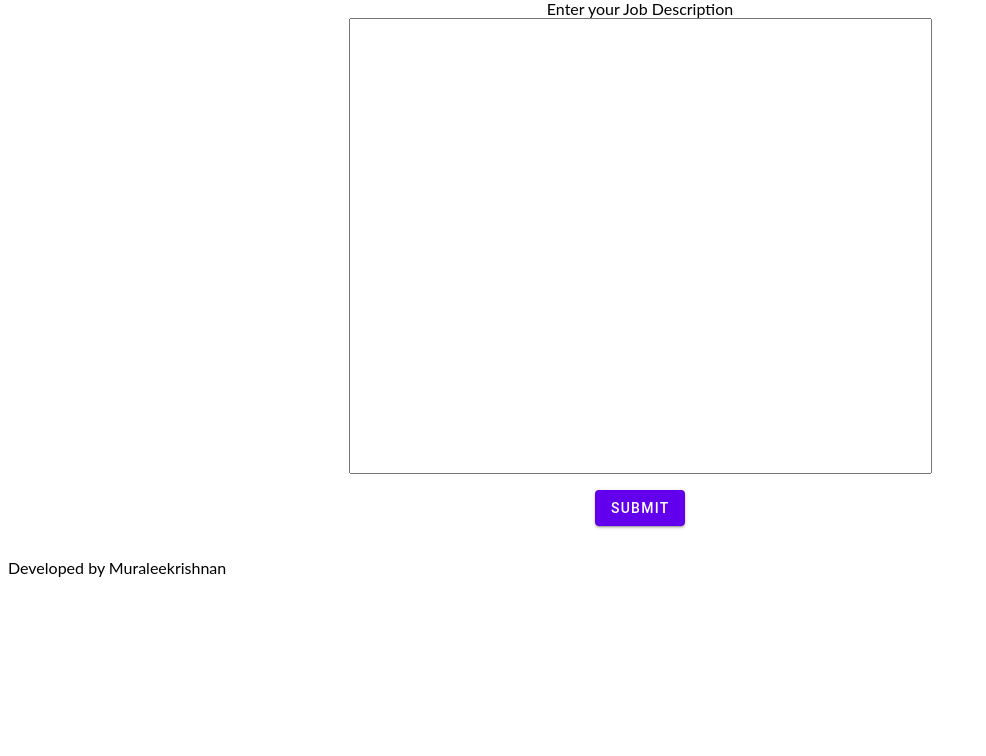
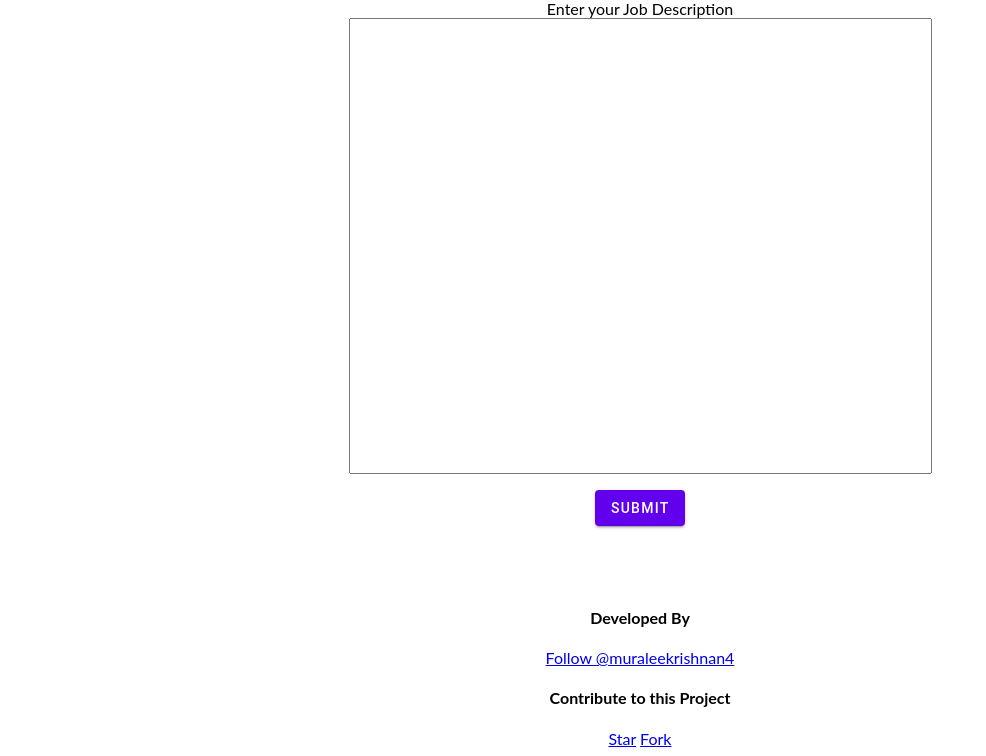
Before and after one commit to muraleekrishnan4/Fit-My-Resume, a Flask app: page / in a window 1280 px wide. Shown: the part 183-939 px from the top of the page, without its empty margins (0-986 px from the left). Before the commit the page ends 760 px from the top, so only its background shows below. Run offline with Flask 2, Linux system fonts and the light colour scheme.

Commit message:
Update index.html

```diff
--- a/templates/index.html
+++ b/templates/index.html
@@ -1,14 +1,18 @@
 <html>
 
 	<head>
+		<title>Fit My Resume</title>
 		<link rel="stylesheet" type="text/css" href="{{ url_for('static',filename='css/styles.css') }}">
+		<!-- Place this tag in your head or just before your close body tag. -->
+	<script async defer src="https://buttons.github.io/buttons.js"></script>
 	</head>
 
 	<body>
-
 		<div class=main>
 
 			<center><h2>Fit My Resume</h2></center>
+
+
 
 			<p>Fit My Resume is job description keyword extractor that find apt keywords using NLP (Natural Language Processing) and most frequent words from the given job description. You can include these keywords in your resume to get good score for ATS (Application Tracking Systems).</p>
 
@@ -38,8 +42,18 @@
 		</div>
 	</body>
 
-<footer style="font-family: lato;">
-	Developed by Muraleekrishnan
+<footer style="font-family: lato;text-align: center	;margin-top: 50px;">
+	<h4>Developed By</h4>
+	<!-- Place this tag where you want the button to render. -->
+	<a class="github-button" href="https://github.com/muraleekrishnan4" data-color-scheme="no-preference: dark_high_contrast; light: dark_high_contrast; dark: dark;" aria-label="Follow @muraleekrishnan4 on GitHub">Follow @muraleekrishnan4</a>
+
+	<h4>Contribute to this Project</h4>
+				<div>
+				<!-- Place this tag where you want the button to render. -->
+				<a class="github-button" href="https://github.com/muraleekrishnan4/Fit-My-Resume" data-color-scheme="no-preference: dark_high_contrast; light: dark_high_contrast; dark: light;" data-icon="octicon-star" data-size="small" data-show-count="true" aria-label="Star muraleekrishnan4/Fit-My-Resume on GitHub">Star</a>
+				<!-- Place this tag where you want the button to render. -->
+				<a class="github-button" href="https://github.com/muraleekrishnan4/Fit-My-Resume/fork" data-color-scheme="no-preference: dark_high_contrast; light: dark_high_contrast; dark: light;" data-icon="octicon-repo-forked" data-size="small" data-show-count="true" aria-label="Fork muraleekrishnan4/Fit-My-Resume on GitHub">Fork</a>
+			</div>
 </footer>
 
 
```
